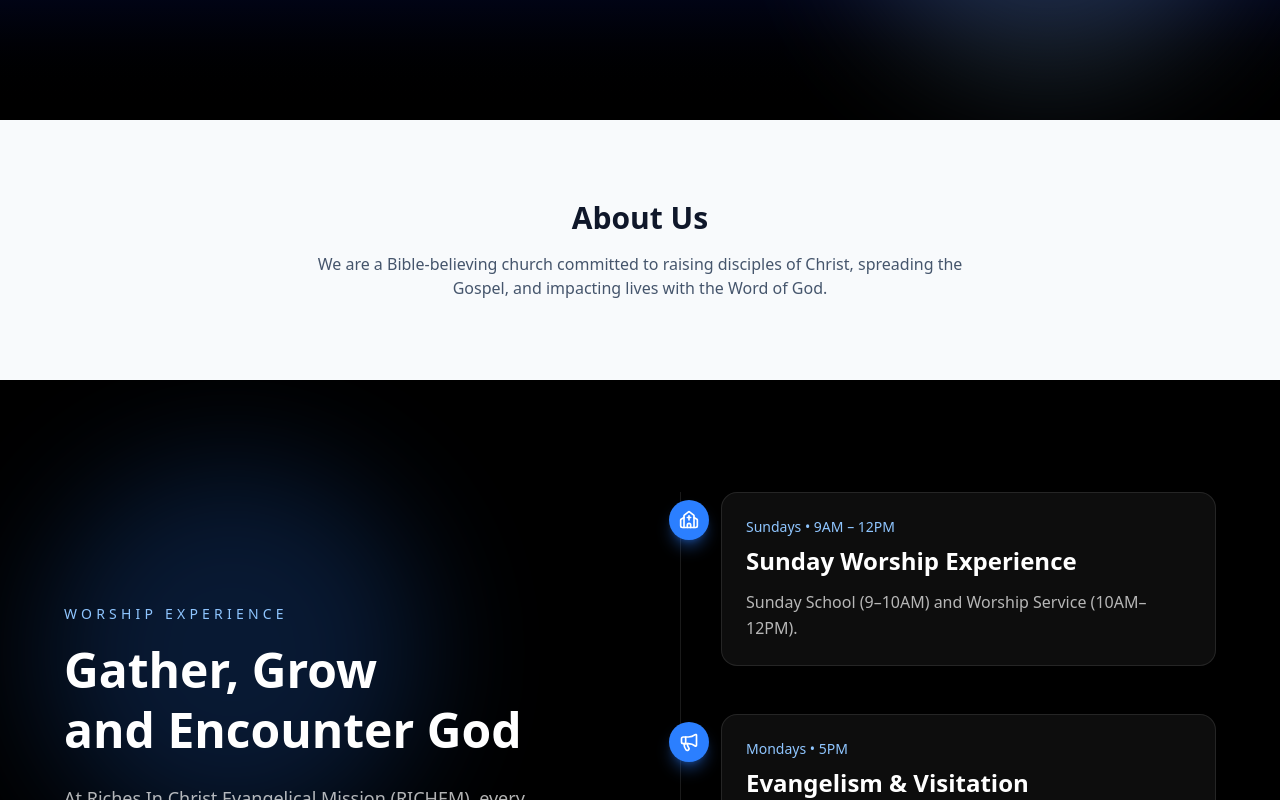
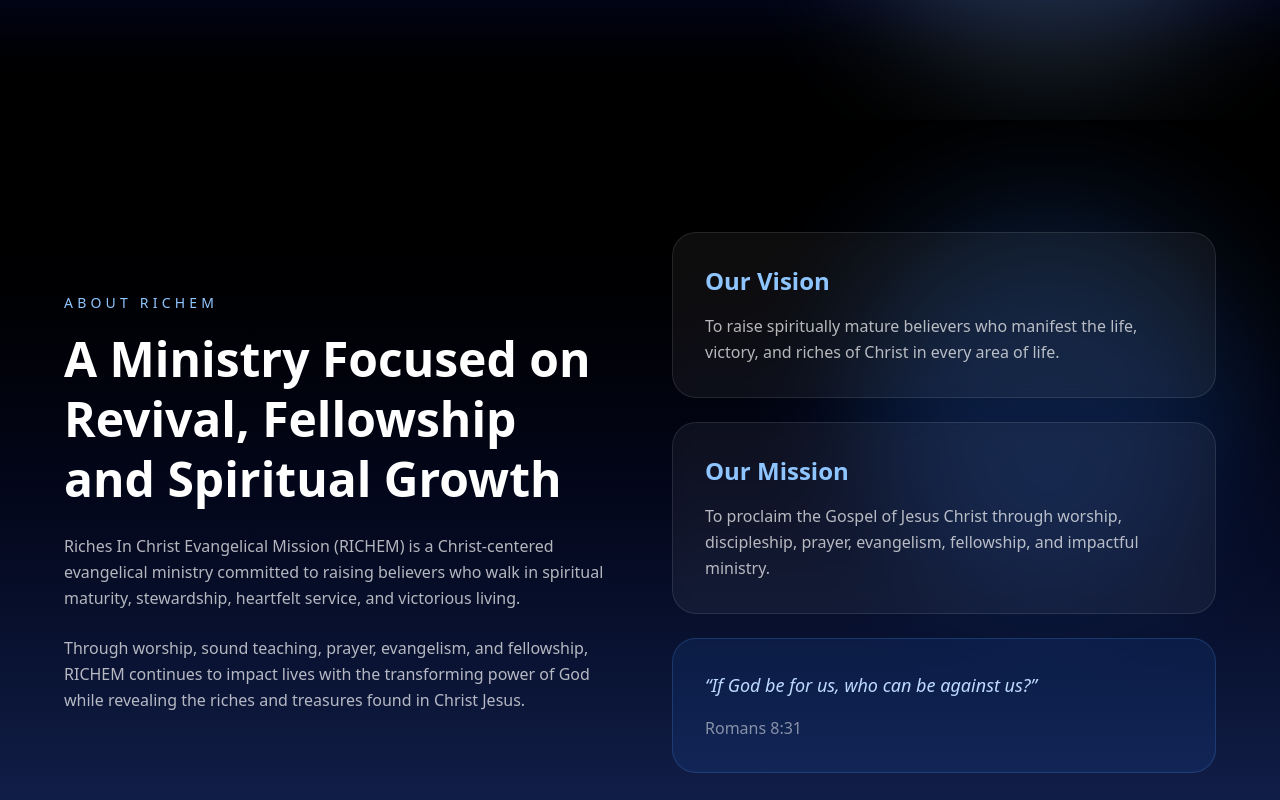
Before and after one commit to adeloyedivine-ship-it/church-site, a Next.js app: page / in a window 1280 px wide. Shown: the part 680-1480 px from the top of the page. Built offline with nearby package versions, Linux system fonts and the light colour scheme.

Commit message:
premium about section redesign

```diff
--- a/app/components/About.tsx
+++ b/app/components/About.tsx
@@ -1,12 +1,91 @@
+"use client";
+
+import { motion } from "framer-motion";
+
 export default function About() {
   return (
-    <section id="about" className="py-20 text-center px-6 bg-slate-50">
-      <h2 className="text-3xl font-bold mb-4">About Us</h2>
+    <section
+      id="about"
+      className="relative py-28 px-6 bg-gradient-to-b from-black to-blue-950 text-white overflow-hidden"
+    >
 
-      <p className="max-w-2xl mx-auto text-slate-600">
-        We are a Bible-believing church committed to raising disciples of Christ,
-        spreading the Gospel, and impacting lives with the Word of God.
-      </p>
+      <div className="absolute inset-0 opacity-20">
+        <div className="absolute w-96 h-96 bg-blue-500 rounded-full blur-3xl top-20 right-10"></div>
+      </div>
+
+      <div className="relative z-10 max-w-6xl mx-auto grid lg:grid-cols-2 gap-16 items-center">
+
+        <motion.div
+          initial={{ opacity: 0, x: -40 }}
+          whileInView={{ opacity: 1, x: 0 }}
+          transition={{ duration: 0.7 }}
+          viewport={{ once: true }}
+        >
+
+          <p className="uppercase tracking-[0.3em] text-blue-300 text-sm mb-4">
+            About RICHEM
+          </p>
+
+          <h2 className="text-4xl md:text-5xl font-bold leading-tight mb-6">
+            A Ministry Focused on Revival, Fellowship and Spiritual Growth
+          </h2>
+
+          <p className="text-white/70 leading-relaxed mb-6">
+            Riches In Christ Evangelical Mission (RICHEM) is a Christ-centered
+            evangelical ministry committed to raising believers who walk in
+            spiritual maturity, stewardship, heartfelt service, and victorious living.
+          </p>
+
+          <p className="text-white/70 leading-relaxed">
+            Through worship, sound teaching, prayer, evangelism, and fellowship,
+            RICHEM continues to impact lives with the transforming power of God
+            while revealing the riches and treasures found in Christ Jesus.
+          </p>
+
+        </motion.div>
+
+        <motion.div
+          initial={{ opacity: 0, x: 40 }}
+          whileInView={{ opacity: 1, x: 0 }}
+          transition={{ duration: 0.7 }}
+          viewport={{ once: true }}
+          className="grid gap-6"
+        >
+
+          <div className="bg-white/5 border border-white/10 rounded-3xl p-8 backdrop-blur">
+            <h3 className="text-2xl font-semibold mb-4 text-blue-300">
+              Our Vision
+            </h3>
+
+            <p className="text-white/70 leading-relaxed">
+              To raise spiritually mature believers who manifest the life,
+              victory, and riches of Christ in every area of life.
+            </p>
+          </div>
+
+          <div className="bg-white/5 border border-white/10 rounded-3xl p-8 backdrop-blur">
+            <h3 className="text-2xl font-semibold mb-4 text-blue-300">
+              Our Mission
+            </h3>
+
+            <p className="text-white/70 leading-relaxed">
+              To proclaim the Gospel of Jesus Christ through worship,
+              discipleship, prayer, evangelism, fellowship, and impactful ministry.
+            </p>
+          </div>
+
+          <div className="bg-blue-500/10 border border-blue-400/20 rounded-3xl p-8">
+            <p className="text-blue-200 text-lg italic leading-relaxed">
+              “If God be for us, who can be against us?”
+            </p>
+
+            <p className="text-white/50 mt-4">
+              Romans 8:31
+            </p>
+          </div>
+
+        </motion.div>
+      </div>
     </section>
   );
 }
```
